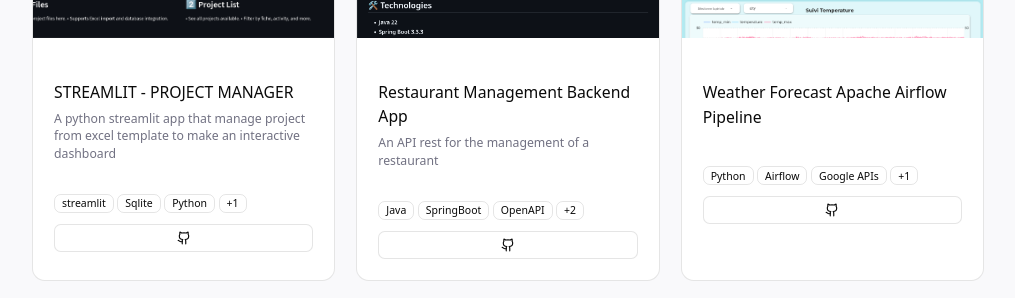
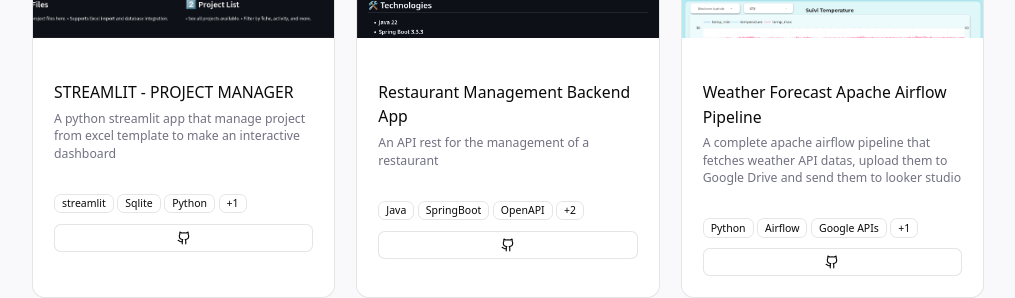
Before and after one commit to Radiant-Wizard/my-portfolio, a Next.js app: page / in a window 1280 px wide. Shown: the part 3340-3638 px from the top of the page, without its empty margins (132-1147 px from the left). Built offline with nearby package versions, Linux system fonts and the light colour scheme; no server answers.

Commit message:
chore: added the description to the apache airflow project

```diff
--- a/src/components/Projects.tsx
+++ b/src/components/Projects.tsx
@@ -26,7 +26,8 @@ export function Projects() {
         "Stripe",
         "Tailwind CSS",
       ],
-      githubUrl: "https://github.com/Radiant-Wizard/Tapakila-hub/blob/main/README.md",
+      githubUrl:
+        "https://github.com/Radiant-Wizard/Tapakila-hub/blob/main/README.md",
       featured: true,
     },
     {
@@ -48,10 +49,12 @@ export function Projects() {
     },
     {
       title: "Weather Forecast Apache Airflow Pipeline",
-      description: "",
+      description:
+        "A complete apache airflow pipeline that fetches weather API datas, upload them to Google Drive and send them to looker studio",
       image: "/airflow.png",
       technologies: ["Python", "Airflow", "Google APIs", "Pandas"],
-      githubUrl: "https://github.com/Radiant-Wizard/AIRFLOW-WEATHER-FETCHING-ETL",
+      githubUrl:
+        "https://github.com/Radiant-Wizard/AIRFLOW-WEATHER-FETCHING-ETL",
       featured: false,
     },
   ];
```
